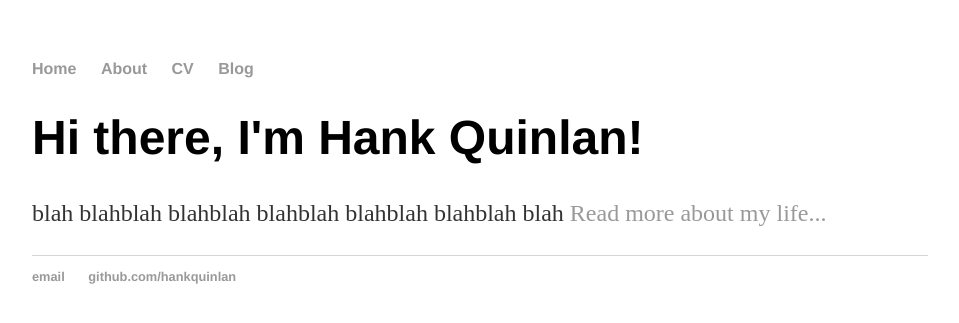
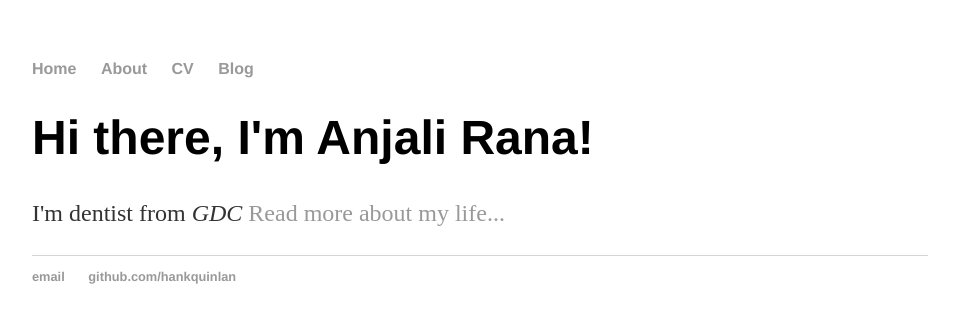
Before and after one commit to utpalrana/dento, a Jekyll site: the page built from index.html, in a window 1280 px wide. Shown: the top 323 px of the page, without its empty margins (160-1119 px from the left). Built offline with Jekyll 4.4.1, drawn with Linux system fonts in a browser that asks for light colours.

Commit message:
Update index.html

```diff
--- a/index.html
+++ b/index.html
@@ -1,30 +1,8 @@
-<!DOCTYPE html>
-<html>
-	<head>
-		<title>First Name, Last Name</title>
-		<!-- link to main stylesheet -->
-		<link rel="stylesheet" type="text/css" href="/css/main.css">
-	</head>
-	<body>
-		<nav>
-    		<ul>
-        		<li><a href="/">Home</a></li>
-	        	<li><a href="/about">About</a></li>
-        		<li><a href="/cv">CV</a></li>
-        		<li><a href="/blog">Blog</a></li>
-    		</ul>
-		</nav>
-		<div class="container">
-    		<div class="blurb">
-        		<h1>Hi there, I'm Hank Quinlan!</h1>
-				<p>blah blahblah blahblah blahblah blahblah blahblah blah <a href="/about">Read more about my life...</a></p>
-    		</div><!-- /.blurb -->
-		</div><!-- /.container -->
-		<footer>
-    		<ul>
-        		<li><a href="mailto:hankquinlanhub@gmail.com">email</a></li>
-        		<li><a href="https://github.com/hankquinlan">github.com/hankquinlan</a></li>
-			</ul>
-		</footer>
-	</body>
-</html>
+---
+layout: default
+title: Anjali rana
+---
+<div class="blurb">
+	<h1>Hi there, I'm Anjali Rana!</h1>
+	<p>I'm dentist from <em>GDC</em> <a href="/about">Read more about my life...</a></p>
+</div><!-- /.blurb -->
```
